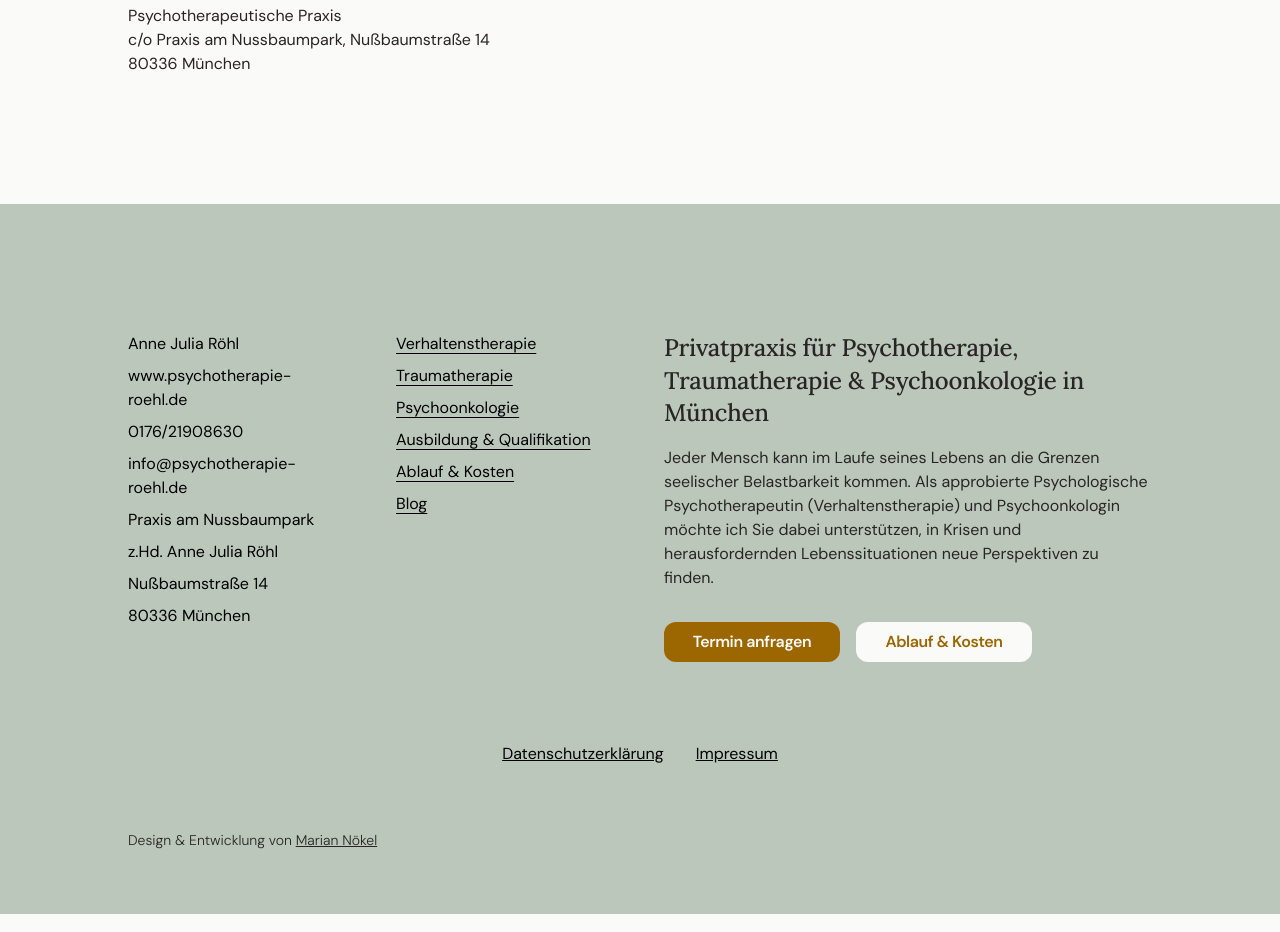
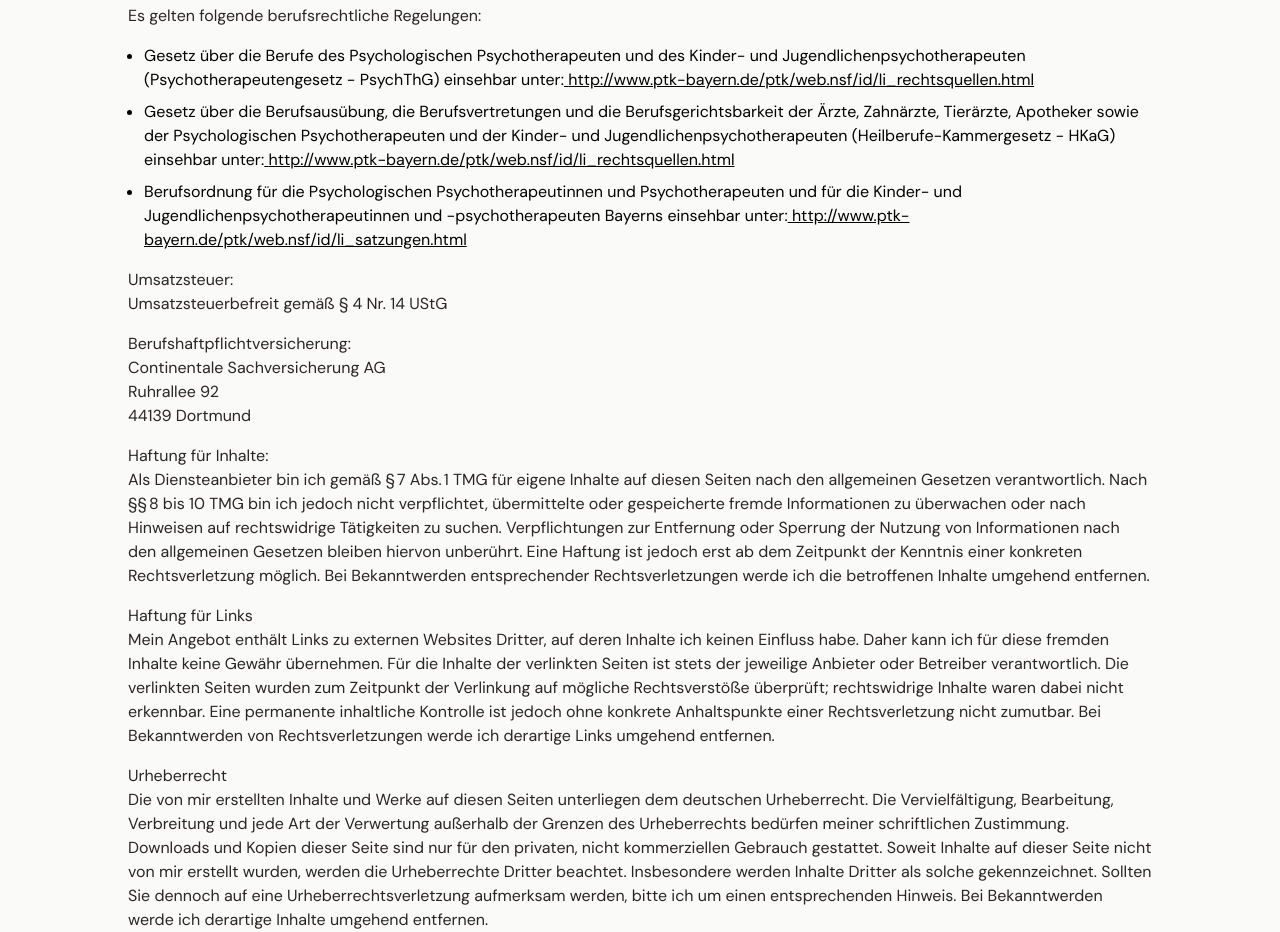
Before and after one commit to dscmari/psychotherapie-r, a Next.js app: page /impressum in a window 1280 px wide. Shown: the part 1280-2212 px from the top of the page. Built offline with nearby package versions, Linux system fonts and the light colour scheme.

Commit message:
add content to impressum

```diff
--- a/app/impressum/page.tsx
+++ b/app/impressum/page.tsx
@@ -1,7 +1,9 @@
 import { Metadata } from "next";
+import Link from "next/link";
 
-  export const metadata: Metadata = {
-  title: "Impressum | Pychologische Psychotherapeutin & Psychoonkologin Anne Julia Röhl",
+export const metadata: Metadata = {
+  title:
+    "Impressum | Pychologische Psychotherapeutin & Psychoonkologin Anne Julia Röhl",
   description:
     "Impressum | Pychologische Psychotherapeutin & Psychoonkologin Anne Julia Röhl",
   alternates: {
@@ -30,7 +32,7 @@ export default function page() {
           <p>Website: www.psychotherapie-roehl.de</p>
         </div>
         <div>
-          <p>Berufsbezeichnung und berufsrechtliche Regelungen:</p>
+          <p>Berufsbezeichnung:</p>
           <p>Psychologische Psychotherapeutin</p>
           <p>Approbation verliehen durch die Regierung von Oberbayern</p>
           <p>
@@ -38,6 +40,17 @@ export default function page() {
             Ausübung der heilkundlichen Psychotherapie im Sinne des Paragraphen
             1 Abs. 3 Satz 1 des Psychotherapeutengesetzes.
           </p>
+          <p>Arztregister-Nummer (LANR): 2609894</p>
+        </div>
+        <div>
+          <p> Zuständige Aufsichtsbehörde:</p>
+          <p>
+            Bayerische Landeskammer der Psychologischen Psychotherapeuten und
+            der Kinder- und Jugendlichenpsychotherapeuten
+          </p>
+          <p>Birketweg 30</p>
+          <p>80639 München</p>
+          <p>www.ptk-bayern.de</p>
         </div>
         <div>
           <p>Kammerzugehörigkeit:</p>
@@ -48,27 +61,128 @@ export default function page() {
         </div>
         <div>
           <p>Kassenärztliche Vereinigung:</p>
+
           <p>
             Kassenärztliche Vereinigung Bayerns, Elsenheimerstr. 39, 80687
             München
           </p>
         </div>
         <div>
-          <p>Berufsrechtliche Regelung: </p>
+          <p>Es gelten folgende berufsrechtliche Regelungen:</p>
+          <ul className="ml-4 flex flex-col gap-2 pt-4 list-disc">
+            <li>
+              Gesetz über die Berufe des Psychologischen Psychotherapeuten und
+              des Kinder- und Jugendlichenpsychotherapeuten
+              (Psychotherapeutengesetz - PsychThG) einsehbar unter:
+              <Link
+                target="_blank"
+                href={
+                  "http://www.ptk-bayern.de/ptk/web.nsf/id/li_rechtsquellen.html"
+                }
+                className="underline"
+              >
+                {" "}
+                http://www.ptk-bayern.de/ptk/web.nsf/id/li_rechtsquellen.html
+              </Link>
+            </li>
+            <li>
+              Gesetz über die Berufsausübung, die Berufsvertretungen und die
+              Berufsgerichtsbarkeit der Ärzte, Zahnärzte, Tierärzte, Apotheker
+              sowie der Psychologischen Psychotherapeuten und der Kinder- und
+              Jugendlichenpsychotherapeuten (Heilberufe-Kammergesetz - HKaG)
+              einsehbar unter:
+              <Link
+                target="_blank"
+                href={
+                  "http://www.ptk-bayern.de/ptk/web.nsf/id/li_rechtsquellen.html"
+                }
+                className="underline"
+              >
+                {" "}
+                http://www.ptk-bayern.de/ptk/web.nsf/id/li_rechtsquellen.html
+              </Link>
+            </li>
+            <li>
+              Berufsordnung für die Psychologischen Psychotherapeutinnen und
+              Psychotherapeuten und für die Kinder- und
+              Jugendlichenpsychotherapeutinnen und -psychotherapeuten Bayerns
+              einsehbar unter:
+              <Link
+                target="_blank"
+                href={
+                  "http://www.ptk-bayern.de/ptk/web.nsf/id/li_satzungen.html"
+                }
+                className="underline"
+              >
+                {" "}
+                http://www.ptk-bayern.de/ptk/web.nsf/id/li_satzungen.html
+              </Link>
+            </li>
+          </ul>
+        </div>
+        <div>
+          <p>Umsatzsteuer:</p>
+          <p>Umsatzsteuerbefreit gemäß § 4 Nr. 14 UStG</p>
+        </div>
+        <div>
+          <p>Berufshaftpflichtversicherung:</p>
+          <p>Continentale Sachversicherung AG</p>
+          <p>Ruhrallee 92</p>
+          <p>44139 Dortmund</p>
+        </div>
+        <div>
+          <p>Haftung für Inhalte:</p>
           <p>
-            Gesetze über die Berufe des Psychologischen Psychotherapeuten
-            (Psychotherapeutengesetz - PsychThG). Gesetze über die
-            Berufsvertretung und die Berufsgerichtbarkeit der Ärzte, Zahnärzte,
-            Tierärzte, Apotheker sowie der Psychologischen Psychotherapeuten
-            (Heilberufe-Kammer-Gesetz HKaG). Berufsordnung für die
-            Psychologischen Psychotherapeuten Bayerns.
+            Als Diensteanbieter bin ich gemäß § 7 Abs. 1 TMG für eigene Inhalte
+            auf diesen Seiten nach den allgemeinen Gesetzen verantwortlich. Nach
+            §§ 8 bis 10 TMG bin ich jedoch nicht verpflichtet, übermittelte oder
+            gespeicherte fremde Informationen zu überwachen oder nach Hinweisen
+            auf rechtswidrige Tätigkeiten zu suchen. Verpflichtungen zur
+            Entfernung oder Sperrung der Nutzung von Informationen nach den
+            allgemeinen Gesetzen bleiben hiervon unberührt. Eine Haftung ist
+            jedoch erst ab dem Zeitpunkt der Kenntnis einer konkreten
+            Rechtsverletzung möglich. Bei Bekanntwerden entsprechender
+            Rechtsverletzungen werde ich die betroffenen Inhalte umgehend
+            entfernen.
           </p>
         </div>
         <div>
-          <p>Verantwortlich für den Inhalt nach § 18 Abs. 2 MStV:</p>
+          <p>Haftung für Links</p>
+          <p>
+            Mein Angebot enthält Links zu externen Websites Dritter, auf deren
+            Inhalte ich keinen Einfluss habe. Daher kann ich für diese fremden
+            Inhalte keine Gewähr übernehmen. Für die Inhalte der verlinkten
+            Seiten ist stets der jeweilige Anbieter oder Betreiber
+            verantwortlich. Die verlinkten Seiten wurden zum Zeitpunkt der
+            Verlinkung auf mögliche Rechtsverstöße überprüft; rechtswidrige
+            Inhalte waren dabei nicht erkennbar. Eine permanente inhaltliche
+            Kontrolle ist jedoch ohne konkrete Anhaltspunkte einer
+            Rechtsverletzung nicht zumutbar. Bei Bekanntwerden von
+            Rechtsverletzungen werde ich derartige Links umgehend entfernen.
+          </p>
+        </div>
+        <div>
+          <p>Urheberrecht</p>
+          <p>
+            Die von mir erstellten Inhalte und Werke auf diesen Seiten
+            unterliegen dem deutschen Urheberrecht. Die Vervielfältigung,
+            Bearbeitung, Verbreitung und jede Art der Verwertung außerhalb der
+            Grenzen des Urheberrechts bedürfen meiner schriftlichen Zustimmung.
+            Downloads und Kopien dieser Seite sind nur für den privaten, nicht
+            kommerziellen Gebrauch gestattet. Soweit Inhalte auf dieser Seite
+            nicht von mir erstellt wurden, werden die Urheberrechte Dritter
+            beachtet. Insbesondere werden Inhalte Dritter als solche
+            gekennzeichnet. Sollten Sie dennoch auf eine Urheberrechtsverletzung
+            aufmerksam werden, bitte ich um einen entsprechenden Hinweis. Bei
+            Bekanntwerden werde ich derartige Inhalte umgehend entfernen.
+          </p>
+        </div>
+        <div>
           <p>Anne Julia Röhl</p>
-          <p>Psychotherapeutische Praxis</p>
-          <p>c/o Praxis am Nussbaumpark, Nußbaumstraße 14</p>
+          <p>Psychotherapeutische Privatpraxis</p>
+          <p>Praxis am Nussbaumpark</p>
+          <p>z.Hd. Anne Julia Röhl</p>
+          <p>Nußbaumstraße 14</p>
           <p>80336 München</p>
         </div>
       </section>
```
Also changed, not shown: todo.txt (deleted), 1 other file (tests, documents, lock files or other folders).
